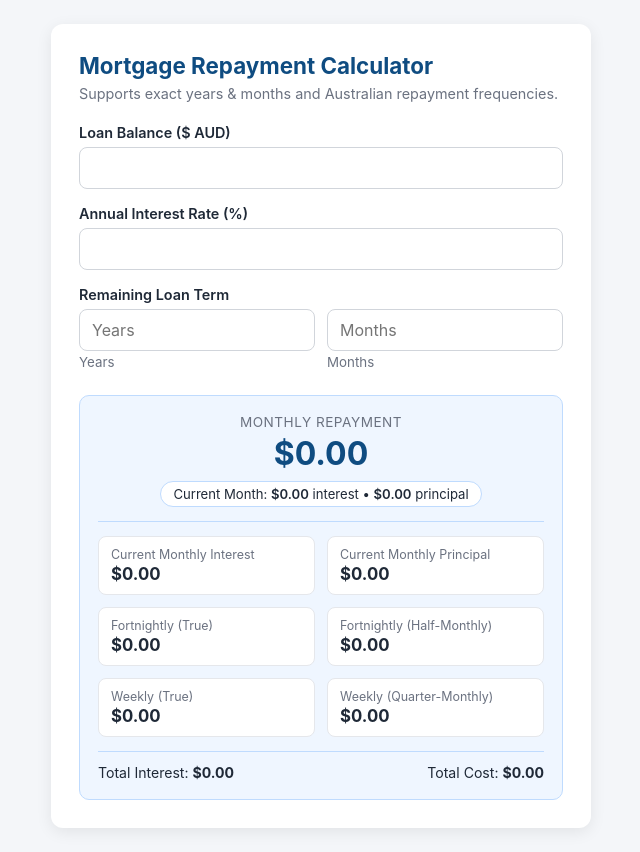
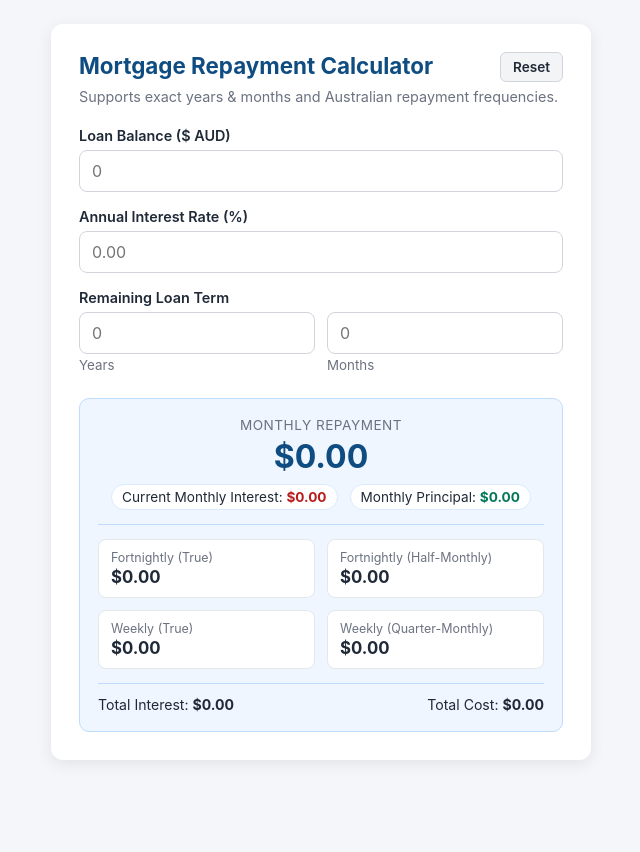
Before and after one commit to fadijabraiel/MortgageCalculator.github.io, a plain HTML site: page index.html in a window 1280 px wide. Shown: the whole page, without its empty margins (319-959 px from the left). After the commit the page ends 800 px from the top, so only its background shows below. Drawn offline with Linux system fonts and the light colour scheme.

Commit message:
Add files via upload

```diff
--- a/index.html
+++ b/index.html
@@ -3,7 +3,10 @@
 <head>
   <meta charset="UTF-8" />
   <meta name="viewport" content="width=device-width, initial-scale=1.0" />
-  <title>Australian Mortgage Repayment Calculator</title>
+  <title>Mortgage Repayment Calculator</title>
+  <link rel="manifest" href="manifest.json" />
+  <meta name="theme-color" content="#0f4c81" />
+  <link rel="apple-touch-icon" href="icon.png" />
   <style>
     :root {
       --primary: #0f4c81;
@@ -14,6 +17,8 @@
       --muted: #6b7280;
       --border: #d1d5db;
       --accent-bg: #eff6ff;
+      --interest-color: #b91c1c;
+      --principal-color: #047857;
     }
 
     * {
@@ -39,10 +44,34 @@
       box-shadow: 0 4px 16px rgba(0, 0, 0, 0.08);
     }
 
+    .header-row {
+      display: flex;
+      justify-content: space-between;
+      align-items: flex-start;
+      gap: 12px;
+      margin-bottom: 6px;
+    }
+
     h1 {
       font-size: 1.4rem;
-      margin: 0 0 6px;
+      margin: 0;
       color: var(--primary);
+    }
+
+    .reset-btn {
+      background-color: #f3f4f6;
+      color: var(--text);
+      border: 1px solid var(--border);
+      border-radius: 6px;
+      padding: 6px 12px;
+      font-size: 0.85rem;
+      font-weight: 600;
+      cursor: pointer;
+      transition: background-color 0.15s;
+    }
+
+    .reset-btn:hover {
+      background-color: #e5e7eb;
     }
 
     p.subtitle {
@@ -97,7 +126,7 @@
       margin-bottom: 14px;
     }
 
-    .result-main span.label {
+    .result-main span.label-top {
       display: block;
       font-size: 0.85rem;
       color: var(--muted);
@@ -105,22 +134,34 @@
       letter-spacing: 0.5px;
     }
 
-    .result-main strong {
+    .result-main strong.main-val {
+      display: block;
       font-size: 2rem;
       color: var(--primary);
-      display: block;
-      margin: 4px 0;
+      margin: 4px 0 8px;
     }
 
-    .breakdown-pill {
-      display: inline-block;
+    .breakdown-pills {
+      display: flex;
+      justify-content: center;
+      gap: 12px;
+      flex-wrap: wrap;
+      font-size: 0.85rem;
+    }
+
+    .pill {
       background: #ffffff;
-      border: 1px solid #bfdbfe;
-      border-radius: 20px;
-      padding: 4px 12px;
-      font-size: 0.82rem;
-      color: var(--text);
-      margin-top: 4px;
+      border: 1px solid #dbeafe;
+      padding: 4px 10px;
+      border-radius: 999px;
+    }
+
+    .pill.interest strong {
+      color: var(--interest-color);
+    }
+
+    .pill.principal strong {
+      color: var(--principal-color);
     }
 
     .result-grid {
@@ -163,28 +204,31 @@
 <body>
 
 <div class="container">
-  <h1>Mortgage Repayment Calculator</h1>
+  <div class="header-row">
+    <h1>Mortgage Repayment Calculator</h1>
+    <button type="button" class="reset-btn" id="resetBtn">Reset</button>
+  </div>
   <p class="subtitle">Supports exact years &amp; months and Australian repayment frequencies.</p>
 
   <div class="form-group">
     <label for="principal">Loan Balance ($ AUD)</label>
-    <input type="number" id="principal" value="" min="0" step="100" />
+    <input type="number" id="principal" value="" placeholder="0" min="0" step="100" />
   </div>
 
   <div class="form-group">
     <label for="rate">Annual Interest Rate (%)</label>
-    <input type="number" id="rate" value="" min="0" max="100" step="0.01" />
+    <input type="number" id="rate" value="" placeholder="0.00" min="0" max="100" step="0.01" />
   </div>
 
   <div class="form-group">
     <label>Remaining Loan Term</label>
     <div class="term-row">
       <div>
-        <input type="number" id="years" value="" min="0" max="40" placeholder="Years" />
+        <input type="number" id="years" value="" placeholder="0" min="0" max="40" />
         <small style="color: var(--muted);">Years</small>
       </div>
       <div>
-        <input type="number" id="months" value="" min="0" max="11" placeholder="Months" />
+        <input type="number" id="months" value="" placeholder="0" min="0" max="11" />
         <small style="color: var(--muted);">Months</small>
       </div>
     </div>
@@ -192,22 +236,15 @@
 
   <div class="results">
     <div class="result-main">
-      <span class="label">Monthly Repayment</span>
-      <strong id="monthlyOut">$0.00</strong>
-      <div class="breakdown-pill">
-        Current Month: <span id="currentInterestOut" style="font-weight: 600;">$0.00</span> interest &bull; <span id="currentPrincipalOut" style="font-weight: 600;">$0.00</span> principal
+      <span class="label-top">Monthly Repayment</span>
+      <strong class="main-val" id="monthlyOut">$0.00</strong>
+      <div class="breakdown-pills">
+        <span class="pill interest">Current Monthly Interest: <strong id="monthlyInterestOut">$0.00</strong></span>
+        <span class="pill principal">Monthly Principal: <strong id="monthlyPrincipalOut">$0.00</strong></span>
       </div>
     </div>
 
     <div class="result-grid">
-      <div class="result-item">
-        <span>Current Monthly Interest</span>
-        <strong id="monthlyInterestCardOut">$0.00</strong>
-      </div>
-      <div class="result-item">
-        <span>Current Monthly Principal</span>
-        <strong id="monthlyPrincipalCardOut">$0.00</strong>
-      </div>
       <div class="result-item">
         <span>Fortnightly (True)</span>
         <strong id="fortnightlyTrueOut">$0.00</strong>
@@ -256,12 +293,11 @@
 
     const totalYears = years + (months / 12);
     const totalMonths = (years * 12) + months;
-    const monthlyRate = annualRate / 12;
 
-    // Monthly
-    const monthly = pmt(monthlyRate, totalMonths, principal);
-    const currentMonthlyInterest = principal * monthlyRate;
-    const currentMonthlyPrincipal = Math.max(0, monthly - currentMonthlyInterest);
+    // Monthly repayment & current month interest/principal split
+    const monthly = pmt(annualRate / 12, totalMonths, principal);
+    const currentMonthlyInterest = principal * (annualRate / 12);
+    const currentMonthlyPrincipal = monthly > 0 ? Math.max(0, monthly - currentMonthlyInterest) : 0;
 
     // Fortnightly
     const fortnightlyTrue = pmt(annualRate / 26, totalYears * 26, principal);
@@ -276,11 +312,8 @@
     const totalInterest = Math.max(0, totalCost - principal);
 
     document.getElementById('monthlyOut').textContent = formatter.format(monthly);
-    document.getElementById('currentInterestOut').textContent = formatter.format(currentMonthlyInterest);
-    document.getElementById('currentPrincipalOut').textContent = formatter.format(currentMonthlyPrincipal);
-    document.getElementById('monthlyInterestCardOut').textContent = formatter.format(currentMonthlyInterest);
-    document.getElementById('monthlyPrincipalCardOut').textContent = formatter.format(currentMonthlyPrincipal);
-
+    document.getElementById('monthlyInterestOut').textContent = formatter.format(currentMonthlyInterest);
+    document.getElementById('monthlyPrincipalOut').textContent = formatter.format(currentMonthlyPrincipal);
     document.getElementById('fortnightlyTrueOut').textContent = formatter.format(fortnightlyTrue);
     document.getElementById('fortnightlyHalfOut').textContent = formatter.format(fortnightlyHalf);
     document.getElementById('weeklyTrueOut').textContent = formatter.format(weeklyTrue);
@@ -293,7 +326,20 @@
     input.addEventListener('input', calculate);
   });
 
+  document.getElementById('resetBtn').addEventListener('click', () => {
+    document.querySelectorAll('input').forEach(input => {
+      input.value = '';
+    });
+    calculate();
+  });
+
   calculate();
+
+  if ('serviceWorker' in navigator) {
+    window.addEventListener('load', () => {
+      navigator.serviceWorker.register('./sw.js');
+    });
+  }
 </script>
 
 </body>
```
Also changed, not shown: icon.png (added).
